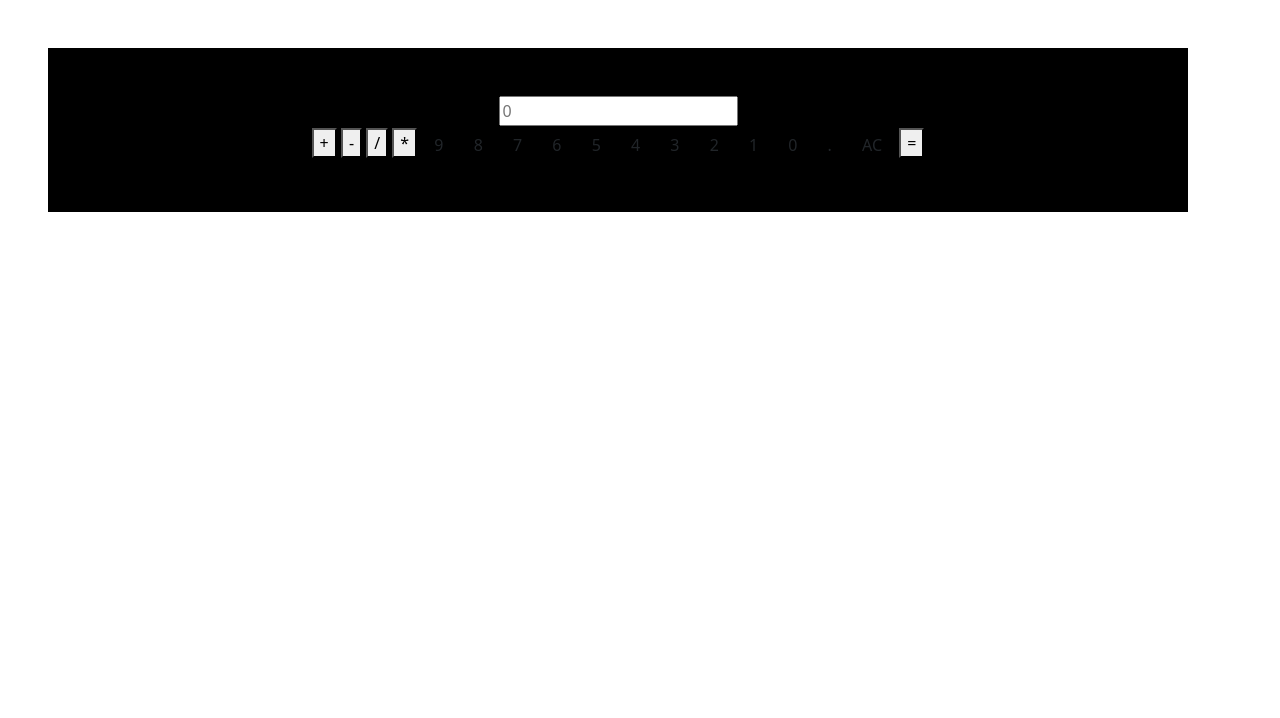
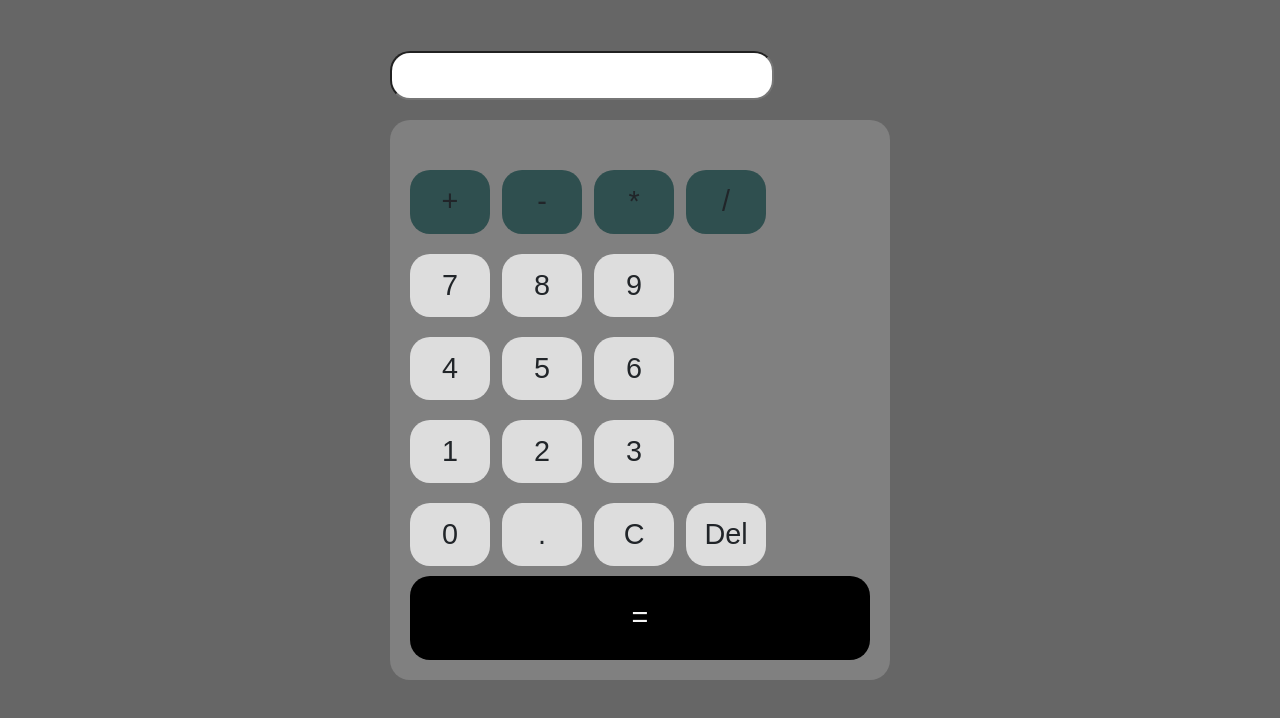
Before and after one commit to Abenathi201/Create-Calculate, a plain HTML site: page index.html in a window 1280 px wide. Drawn offline with nearby package versions, Linux system fonts and the light colour scheme.

Commit message:
Almost finished

```diff
--- a/index.html
+++ b/index.html
@@ -11,31 +11,45 @@
     <title>Calculator</title>
 </head>
 <body>
-    <div class="calculator container-lg text-center bg-black m-5 p-5">
-        <form>
-            <input type="text" id="screen" placeholder="0">
-        </form>
-        <div class="buttons">
-            <button onclick = "calculation('+')">+</button>
-            <button onclick = "calculation('-')">-</button>
-            <button onclick = "calculation('/')">/</button>
-            <button onclick = "calculation('*')">*</button>
-
-            <button class="btn" onclick = "calculation(9)">9</button>
-            <button class="btn" onclick = "calculation(8)">8</button>
-            <button class="btn" onclick = "calculation(7)">7</button>
-            <button class="btn" onclick = "calculation(6)">6</button>
-            <button class="btn" onclick = "calculation(5)">5</button>
-            <button class="btn" onclick = "calculation(4)">4</button>
-            <button class="btn" onclick = "calculation(3)">3</button>
-            <button class="btn" onclick = "calculation(2)">2</button>
-            <button class="btn" onclick = "calculation(1)">1</button>
-            <button class="btn" onclick = "calculation(0)">0</button>
-
-            <button class="btn" onclick = "calculation('.')">.</button>
-            <button class="btn" onclick = "calculation('')">AC</button>
-            <button id="equal-btn" onclick= "answer()">=</button>
+    <div>
+        <div>
+            <input type="text" id="screen">
         </div>
+        <div class="calculator">
+            <div class="input" id="screen"></div>
+            <div class="buttons">
+              <div class="operators">
+                <div onclick="calculation('+')">+</div>
+                <div onclick="calculation('-')">-</div>
+                <div onclick="calculation('*')">*</div>
+                <div onclick="calculation('/')">/</div>
+              </div>
+              <div class="leftPanel">
+                <div class="numbers">
+                  <div onclick="calculation(7)">7</div>
+                  <div onclick="calculation(8)">8</div>
+                  <div onclick="calculation(9)">9</div>
+                </div>
+                <div class="numbers">
+                  <div onclick="calculation(4)">4</div>
+                  <div onclick="calculation(5)">5</div>
+                  <div onclick="calculation(6)">6</div>
+                </div>
+                <div class="numbers">
+                  <div onclick="calculation(1)">1</div>
+                  <div onclick="calculation(2)">2</div>
+                  <div onclick="calculation(3)">3</div>
+                </div>
+                <div class="numbers">
+                  <div onclick="calculation(0)">0</div>
+                  <div onclick="calculation('.')">.</div>
+                  <div id="clear" onclick="clear('C')">C</div>
+                  <div id="del" onclick="delItem('Del')">Del</div>
+                </div>
+              </div>
+              <div class="equal" id="result" onclick="answer()">=</div>
+            </div>
+          </div>
     </div>
 
 
--- a/script/index.js
+++ b/script/index.js
@@ -1,10 +1,46 @@
 let display = document.getElementById("screen");
+let clear = document.getElementById("clear");
+let del = document.getElementById("del");
+
 
 function calculation(number) {
-    display.value += number;
-};
+    //  display.value += number;
+     if (number === '.' && display.value.includes('.')) {
+         return false
+     }
+     else if(number !== '.' && display.value) {
+        return true;
+     }
+
+     display.value += number;
+
+    // let output = input.slice(-1)
+    // let operators = ["+", "-", "*", "/"]
+
+    // if (number == "." && output == ".") {
+    //     return false
+    // }
+    // if (operators.includes(number)) {
+    //     if (operators.includes(output)) {
+    //         return false
+    //     }
+
+    //     else {
+    //         return true
+    //     }
+    // }
+    // display.value += number;
+}
 
 
 function answer() {
     display.value = eval(display.value)
 }
+
+clear.addEventListener('click', function clear() {
+    display.value = "";
+});
+
+del.addEventListener('click', function () {
+    display.value = display.value.slice(0, -1);
+});
--- a/style/style.css
+++ b/style/style.css
@@ -0,0 +1,78 @@
+body {
+    width: 500px;
+    margin: 4% auto;
+    font-family: 'Arial', sans-serif;
+    font-size: 1.8rem;
+    background: rgba(0, 0, 0, 0.6);
+    /* box-shadow: inset 120px 100px 250px #000000, inset -120px -100px 250px #000000; */
+}
+
+.calculator {
+    padding: 20px;
+    border-radius: 20px;
+    background-color: gray;
+}
+
+.operators div {
+    display: inline-block;
+    background: darkslategray;
+    border-radius: 20px;
+    width: 80px;
+    text-align: center;
+    padding: 10px;
+    margin: 10px 4px 10px 0;
+    cursor: pointer;
+}
+
+#screen {
+    border-radius: 20px;
+    margin-bottom: 20px;
+}
+
+.operators div:active {
+    font-weight: bold;
+}
+
+.leftPanel {
+    display: inline-block;
+}
+
+.numbers div {
+    display: inline-block;
+    background: #ddd;
+    border-radius: 20px;
+    width: 80px;
+    text-align: center;
+    padding: 10px;
+    margin: 10px 4px 10px 0;
+    cursor: pointer;
+}
+
+.numbers div:active {
+    font-weight: bold;
+}
+
+div.equal {
+    width: 100%;
+    border-radius: 20px;
+    background-color: #000;
+    text-align: center;
+    padding: 20px 10px;
+    color: whitesmoke;
+    cursor: progress;
+}
+
+div.equal:active {
+    font-weight: bold;
+}
+
+@media only screen and (max-width: 600px) {
+    .body {
+        text-align: center;
+    }
+
+    .calculator {
+        width: 400px;
+        background: #000;
+    }
+}
```
